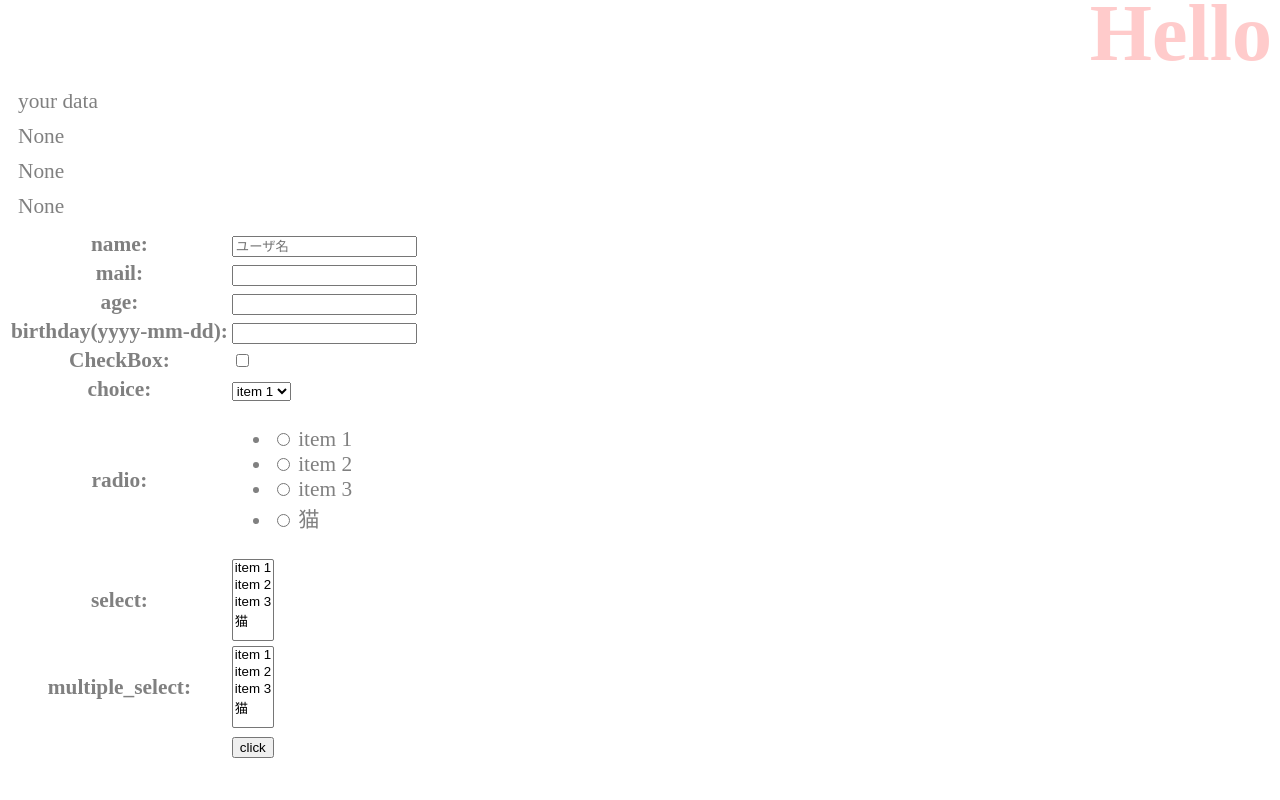
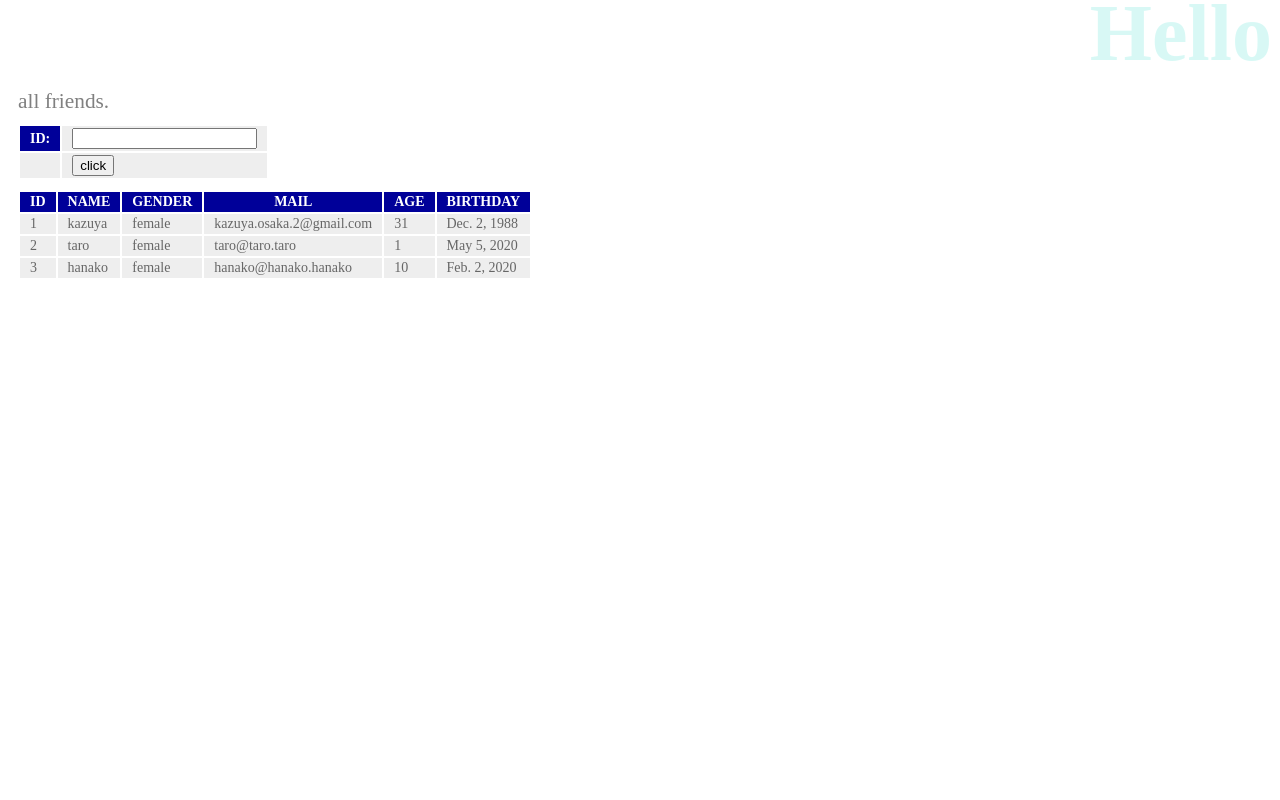
Before and after one commit to KazuyaOsaka/django_tyo_nyumon, a Django app: page /hello/ in a window 1280 px wide. Run offline with Django 3.2, Linux system fonts and the light colour scheme; data comes from the database, SQL or seed files in the repository.

Commit message:
3-3まで

```diff
--- a/hello/forms.py
+++ b/hello/forms.py
@@ -1,38 +1,46 @@
 from django import forms
 
+# 2章の内容=====================================================
+# class HelloForm(forms.Form):
+#     name = forms.CharField(label='name', max_length=20,
+#         widget=forms.TextInput(
+#         attrs = {'placeholder':'ユーザ名'}))
+#     mail = forms.CharField(label='mail')
+#     age = forms.IntegerField(label='age')
+#     birthday = forms.DateField(label='birthday(yyyy-mm-dd)')
+#     check = forms.BooleanField(label='CheckBox', required=False)
+#     data_choice = [
+#         ('one', 'item 1'),
+#         ('two', 'item 2'),
+#         ('three', 'item 3'),
+#         ('cat', '猫')
+#     ]
+#     choice = forms.ChoiceField(label='choice', choices=data_choice)
+#     data_radio = [
+#         ('one', 'item 1'),
+#         ('two', 'item 2'),
+#         ('three', 'item 3'),
+#         ('cat', '猫')
+#     ]
+#     radio = forms.ChoiceField(label='radio', choices=data_radio, widget=forms.RadioSelect())
+#     data_select = [
+#         ('one', 'item 1'),
+#         ('two', 'item 2'),
+#         ('three', 'item 3'),
+#         ('cat', '猫')
+#     ]
+#     select = forms.ChoiceField(label='select', choices=data_select, widget=forms.Select(attrs={'size':4}))
+#     data_multiple_select = [
+#         ('one', 'item 1'),
+#         ('two', 'item 2'),
+#         ('three', 'item 3'),
+#         ('cat', '猫')
+#     ]
+#     multiple_select = forms.MultipleChoiceField(label='multiple_select', choices=data_multiple_select, widget=forms.SelectMultiple(attrs={'size':4}))
+# 2章の内容=====================================================
+
+
+# 3章の内容=====================================================
 class HelloForm(forms.Form):
-    name = forms.CharField(label='name', max_length=20,
-        widget=forms.TextInput(
-        attrs = {'placeholder':'ユーザ名'}))
-    mail = forms.CharField(label='mail')
-    age = forms.IntegerField(label='age')
-    birthday = forms.DateField(label='birthday(yyyy-mm-dd)')
-    check = forms.BooleanField(label='CheckBox', required=False)
-    data_choice = [
-        ('one', 'item 1'),
-        ('two', 'item 2'),
-        ('three', 'item 3'),
-        ('cat', '猫')
-    ]
-    choice = forms.ChoiceField(label='choice', choices=data_choice)
-    data_radio = [
-        ('one', 'item 1'),
-        ('two', 'item 2'),
-        ('three', 'item 3'),
-        ('cat', '猫')
-    ]
-    radio = forms.ChoiceField(label='radio', choices=data_radio, widget=forms.RadioSelect())
-    data_select = [
-        ('one', 'item 1'),
-        ('two', 'item 2'),
-        ('three', 'item 3'),
-        ('cat', '猫')
-    ]
-    select = forms.ChoiceField(label='select', choices=data_select, widget=forms.Select(attrs={'size':4}))
-    data_multiple_select = [
-        ('one', 'item 1'),
-        ('two', 'item 2'),
-        ('three', 'item 3'),
-        ('cat', '猫')
-    ]
-    multiple_select = forms.MultipleChoiceField(label='multiple_select', choices=data_multiple_select, widget=forms.SelectMultiple(attrs={'size':4}))
+    id = forms.IntegerField(label='ID')
+# 3章の内容=====================================================
--- a/hello/static/hello/css/style.css
+++ b/hello/static/hello/css/style.css
@@ -4,7 +4,7 @@ body {
 }
 
 h1 {
-    color: red;
+    color: turquoise;
     opacity: 0.2;
     font-size: 60pt;
     margin-top: -20px;
@@ -20,3 +20,22 @@ a {
     color: blue;
     text-decoration: none;
 }
+
+table {
+    margin: 10px;
+    font-size: 14px;
+}
+
+table tr th {
+    background-color: #009;
+    color: white;
+    padding: 2px 10px;
+    border-width: 2px;
+}
+
+table tr td {
+    background-color: #eee;
+    color: #666;
+    padding: 2px 10px;
+    border-width: 2px;
+}
--- a/hello/templates/hello/index.html
+++ b/hello/templates/hello/index.html
@@ -8,6 +8,8 @@
     <link rel="stylesheet" type="text/css" href="{% static 'hello/css/style.css' %}">
 </head>
 <body>
+
+    <!-- 2章の内容==============
     <h1>{{ title }}</h1>
     <p>{{ message|safe }}</p>
     <p>{{ result|safe }}</p>
@@ -20,5 +22,45 @@
             <tr><td></td><td><input type="submit" value="click"></td></tr>
         </form>
     </table>
+    2章の内容============== -->
+
+    <!-- 3章の内容============== -->
+    <h1>{{ title }}</h1>
+    <p>{{ message|safe }}</p>
+    <table>
+        <form action="{% url 'index' %}" method="POST">
+            {% csrf_token %}
+            {{ form.as_table }}
+            <tr><td></td><td><input type="submit" value="click"></td></tr>
+        </form>
+    </table>
+    <table>
+        <tr>
+            <th>ID</th>
+            <th>NAME</th>
+            <th>GENDER</th>
+            <th>MAIL</th>
+            <th>AGE</th>
+            <th>BIRTHDAY</th>
+        </tr>
+        {% for item in data %}
+        <tr>
+            <td>{{ item.id }}</td>
+            <td>{{ item.name }}</td>
+            <td>
+                {% if item.gender == FALSE %}
+                    male
+                {% else %}
+                    female
+                {% endif %}
+            </td>
+            <td>{{ item.mail }}</td>
+            <td>{{ item.age }}</td>
+            <td>{{ item.birthday }}</td>
+        </tr>
+        {% endfor %}
+    </table>
+    <!-- 3章の内容============== -->
+
 </body>
 </html>
--- a/hello/urls.py
+++ b/hello/urls.py
@@ -1,6 +1,9 @@
 from django.conf.urls import url
-from .views import HelloView
+from django.urls import path
+# from .views import HelloView
+from . import views
 
 urlpatterns = [
-    url('', HelloView.as_view(), name='index'),
+    # url('', HelloView.as_view(), name='index'),
+    path('', views.index, name='index'),
 ]
--- a/hello/views.py
+++ b/hello/views.py
@@ -2,45 +2,68 @@ from django.shortcuts import render
 from django.shortcuts import HttpResponse
 from django.views.generic import TemplateView
 from .forms import HelloForm
+from .models import Friend
 
 # Create your views here.
 
-class HelloView(TemplateView):
 
-    def __init__(self):
-        self.params = {
-            'title':'Hello',
-            'message':'your data',
-            'form':HelloForm(),
-            'result':None,
-            'result2':None,
-            'result3':None
-        }
+# 2章の内容===============================
 
-    def get(self, request):
-        return render(request, 'hello/index.html', self.params)
+# class HelloView(TemplateView):
 
-    def post(self, request):
-        msg = 'あたは、<b>' + request.POST['name'] + '(' + request.POST['age'] + ')' + '</b> さんです。<br>メールアドレスは<b>' + request.POST['mail'] + '</b>ですね。'
+#     def __init__(self):
+#         self.params = {
+#             'title':'Hello',
+#             'message':'your data',
+#             'form':HelloForm(),
+#             'result':None,
+#             'result2':None,
+#             'result3':None
+#         }
 
-        ch = request.POST['choice']
+#     def get(self, request):
+#         return render(request, 'hello/index.html', self.params)
 
-        ra = request.POST['radio']
+#     def post(self, request):
+#         msg = 'あたは、<b>' + request.POST['name'] + '(' + request.POST['age'] + ')' + '</b> さんです。<br>メールアドレスは<b>' + request.POST['mail'] + '</b>ですね。'
 
-        se = request.POST['select']
+#         ch = request.POST['choice']
 
-        ms = request.POST.getlist('multiple_select')
-        result3 = '<ol><b>multiple_selected:</b>'
-        for item in ms:
-            result3 += '<li>' + item + '</li>'
-        result3 += '</ol>'
+#         ra = request.POST['radio']
 
-        self.params['message'] = msg
-        self.params['form'] = HelloForm(request.POST)
-        if ('check' in request.POST):
-            self.params['result'] = 'Checked!'
-        else:
-            self.params['result'] = 'not checked ...'
-        self.params['result2'] =  'selected:' + ch + '<br>radio:' + ra + '<br>select:' + se
-        self.params['result3'] =  'multiple_select:' + result3
-        return render(request, 'hello/index.html', self.params)
+#         se = request.POST['select']
+
+#         ms = request.POST.getlist('multiple_select')
+#         result3 = '<ol><b>multiple_selected:</b>'
+#         for item in ms:
+#             result3 += '<li>' + item + '</li>'
+#         result3 += '</ol>'
+
+#         self.params['message'] = msg
+#         self.params['form'] = HelloForm(request.POST)
+#         if ('check' in request.POST):
+#             self.params['result'] = 'Checked!'
+#         else:
+#             self.params['result'] = 'not checked ...'
+#         self.params['result2'] =  'selected:' + ch + '<br>radio:' + ra + '<br>select:' + se
+#         self.params['result3'] =  'multiple_select:' + result3
+#         return render(request, 'hello/index.html', self.params)
+
+
+# ここから3章の内容！===============================
+
+def index(request):
+    params = {
+        'title':'Hello',
+        'message':'all friends.',
+        'form':HelloForm(),
+        'data':[],
+    }
+    if (request.method == 'POST'):
+        num = request.POST['id']
+        item = Friend.objects.get(id=num)
+        params['data'] = [item]
+        params['form'] = HelloForm(request.POST)
+    else:
+        params['data'] = Friend.objects.all()
+    return render(request, 'hello/index.html', params)
```
